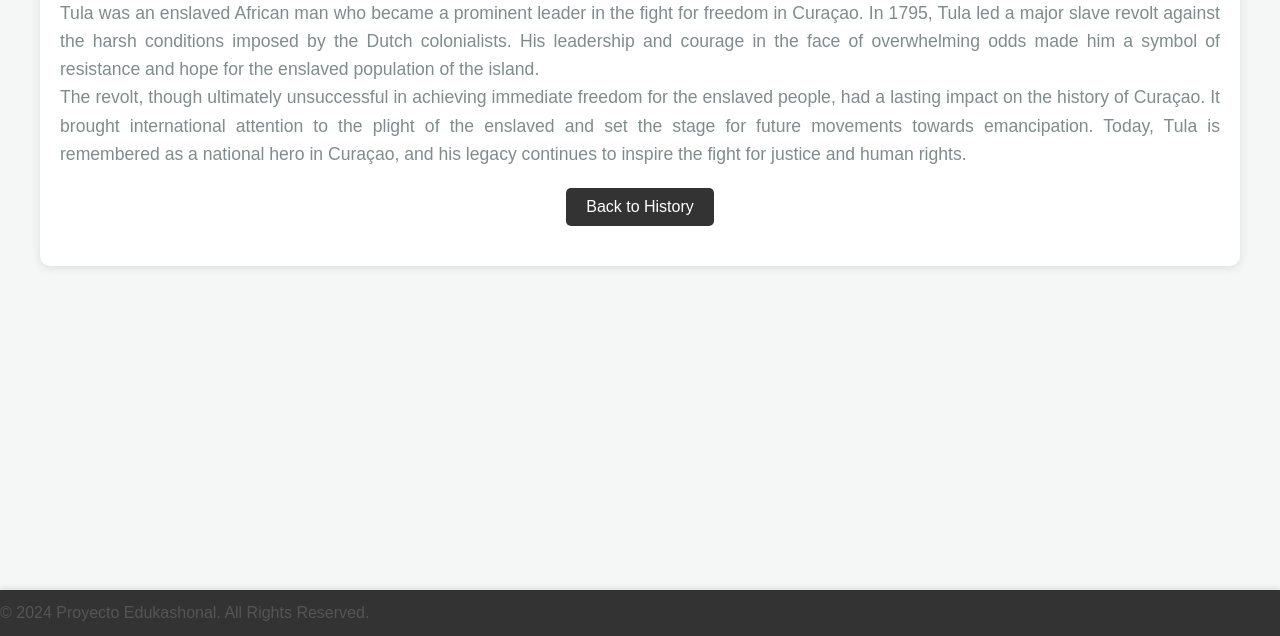
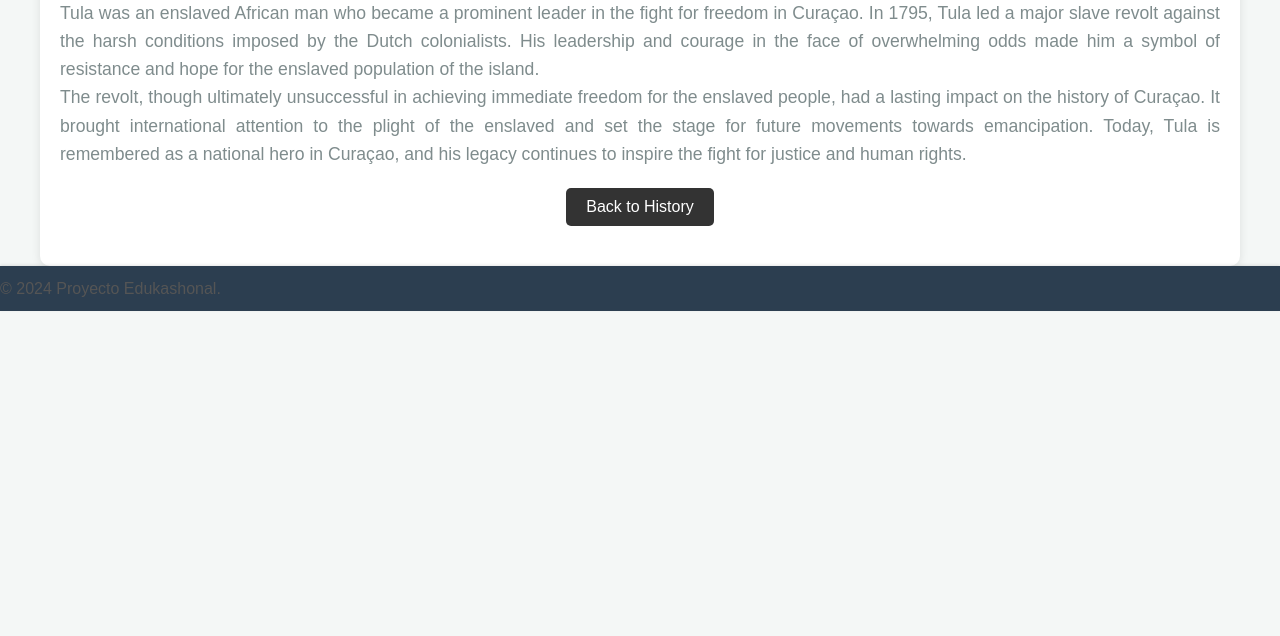
Before and after one commit to InfoGodettOrg/MAIN, a plain HTML site: page tula.html in a window 1280 px wide. Shown: the part 164-800 px from the top of the page. Drawn offline with Linux system fonts and the light colour scheme.

Commit message:
Add files via upload

```diff
--- a/styles.css
+++ b/styles.css
@@ -460,3 +460,13 @@ body.dark-mode footer {
         width: 100%; /* Stack thumbnails on smaller screens */
     }
 }
+.minimized-footer {
+    background-color: #2c3e50; /* Keeping the background color for contrast */
+    color: #ecf0f1; /* Text color */
+    text-align: center; /* Center the text */
+    padding: 10px 0; /* Reduced padding */
+    font-size: 0.8em; /* Smaller font size */
+    box-shadow: 0 -1px 3px rgba(0, 0, 0, 0.1); /* Slight shadow for separation */
+    position: relative; /* Make it relative to not interfere with content */
+    width: 100%; /* Full width */
+}
--- a/tula.html
+++ b/tula.html
@@ -184,9 +184,9 @@
     </main>
 
     <!-- Footer -->
-    <footer>
-        <p>&copy; 2024 Proyecto Edukashonal. All Rights Reserved.</p>
-    </footer>
+<footer class="minimized-footer">
+    <p>&copy; 2024 Proyecto Edukashonal.</p>
+</footer>
 
     <script src="script.js"></script>
 </body>
```
Also changed, not shown: about.html (+3 -3 lines), contact.html (+3 -3 lines), electoral.html (+3 -3 lines), historia-30-di-mei.html (+3 -3 lines), historia-frente-obrero.html (+3 -3 lines), historia-kaida-di-brug.html (+3 -3 lines), history.html (+3 -3 lines), partidonan-ku-mas-voto.html (+3 -3 lines), pre-election-results.html (+3 -3 lines), statistics.html (+3 -3 lines), top10.html (+3 -3 lines), tv-radio.html (+3 -3 lines), voto-personal.html (+3 -3 lines).
